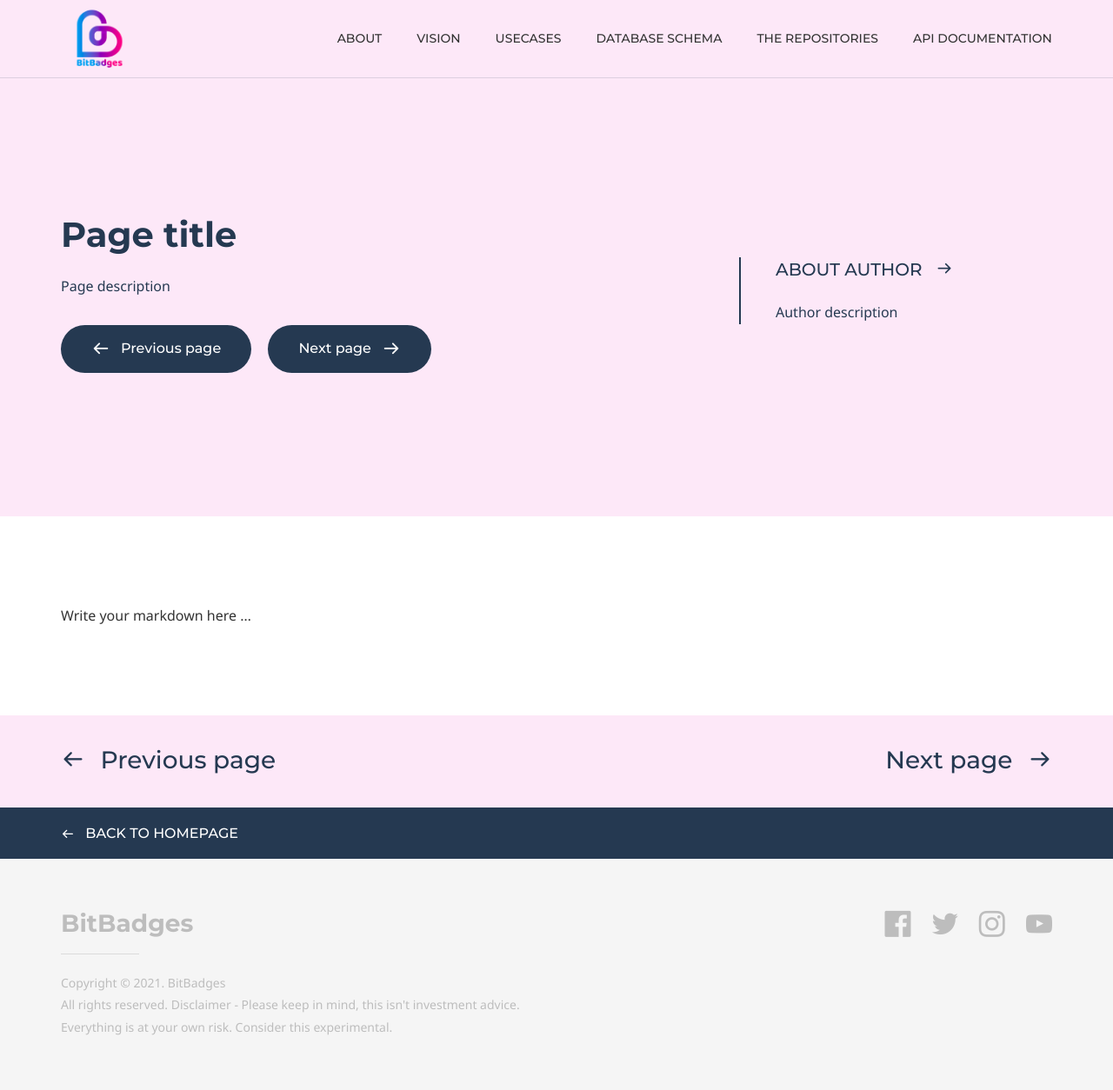
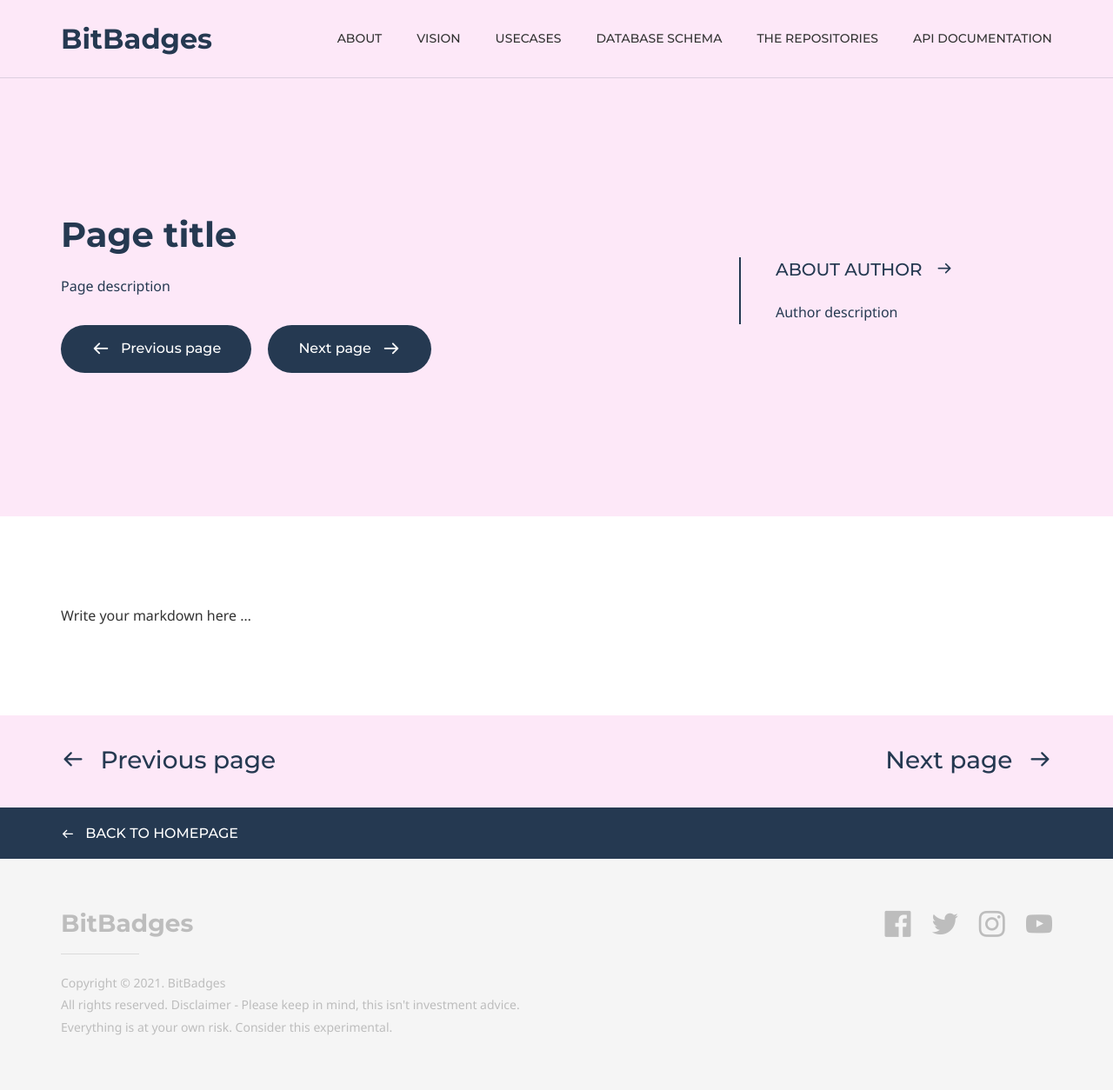
Before and after one commit to BitBadges/bitbadges.github.io, a Jekyll site: the page built from default.md, in a window 1280 px wide. Shown: the whole page at 87% size. Built offline with Jekyll 4.4.1, drawn with Linux system fonts in a browser that asks for light colours; some web fonts are replaced.

Commit message:
Update _config.yml

```diff
--- a/_config.yml
+++ b/_config.yml
@@ -4,8 +4,8 @@ doks:
     color_theme: purple # Available themes: blue (default), green, purple, red and yellow
     header:
         logo:
-            text:
-            image: true
+            text: BitBadges
+            image:
         nav:
             - item_name: About
               item_url: 'https://bitbadges.github.io/about'
```
